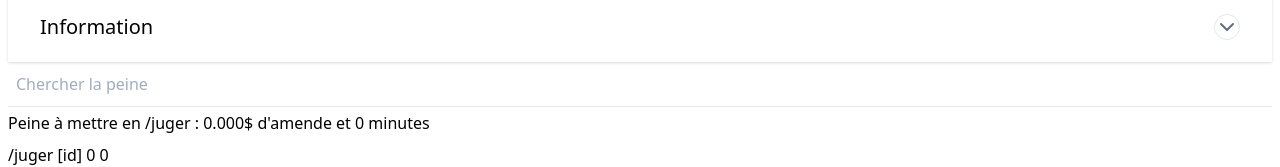
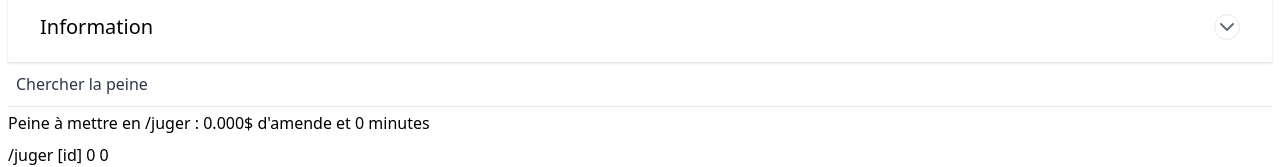
Before and after one commit to CroquetMickael/lspdBBCODE, a React (Create React App) app: page /EnregistrementDetention in a window 1280 px wide. Shown: the part 302-469 px from the top of the page. Built offline with nearby package versions, Linux system fonts and the light colour scheme.

Commit message:
changing input placeholder style

```diff
--- a/src/Component/Input.component.tsx
+++ b/src/Component/Input.component.tsx
@@ -15,7 +15,7 @@ const InputComponent = (props: InputProps) => (
     } focus:border-blue-500 py-2`}
   >
     <input
-      className="appearance-none bg-transparent border-none w-full text-gray-800 mr-3 py-1 px-2 leading-tight focus:outline-none"
+      className="w-full px-2 py-1 mr-3 leading-tight text-gray-800 bg-transparent border-none appearance-none focus:outline-none"
       type={props.type}
       placeholder={props.placeholder}
       onChange={props.onChange}
--- a/src/styles/index.css
+++ b/src/styles/index.css
@@ -4,7 +4,9 @@
 @import "tailwindcss/utilities";
 /* purgecss end ignore */
 
-
+input[type="text"]::placeholder{
+    @apply text-gray-800;
+}
 
 .textAera {
     height: 35vh;
```
